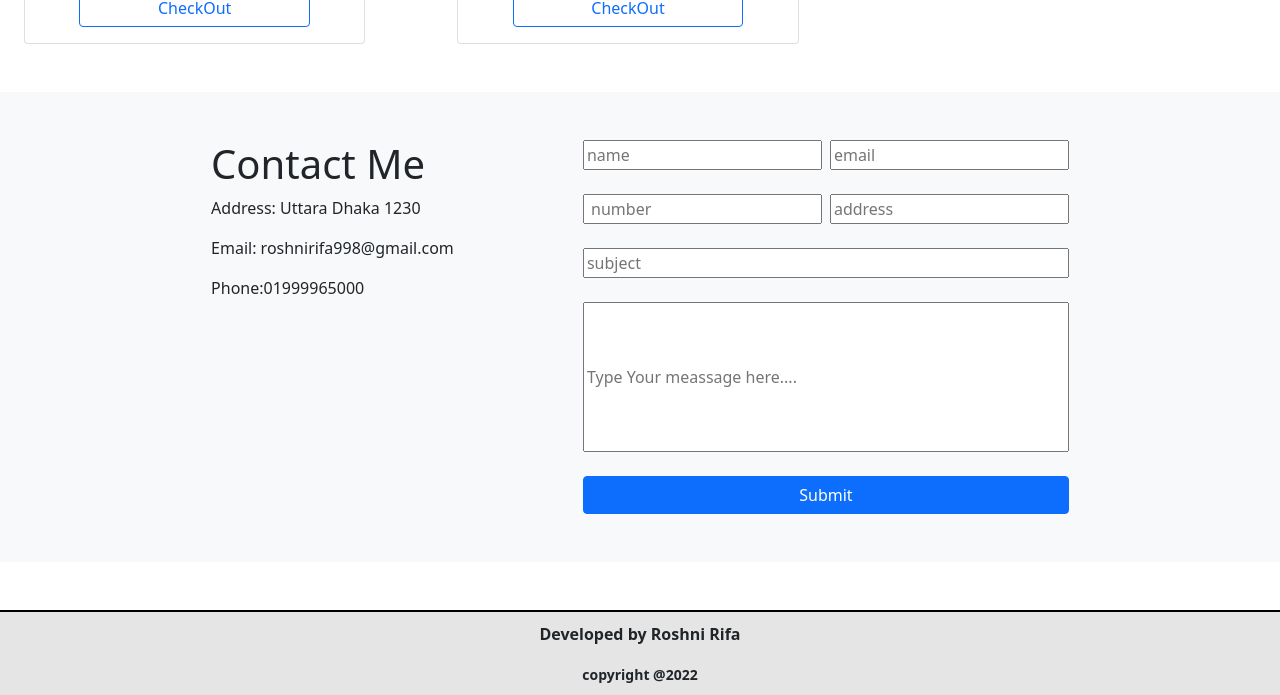
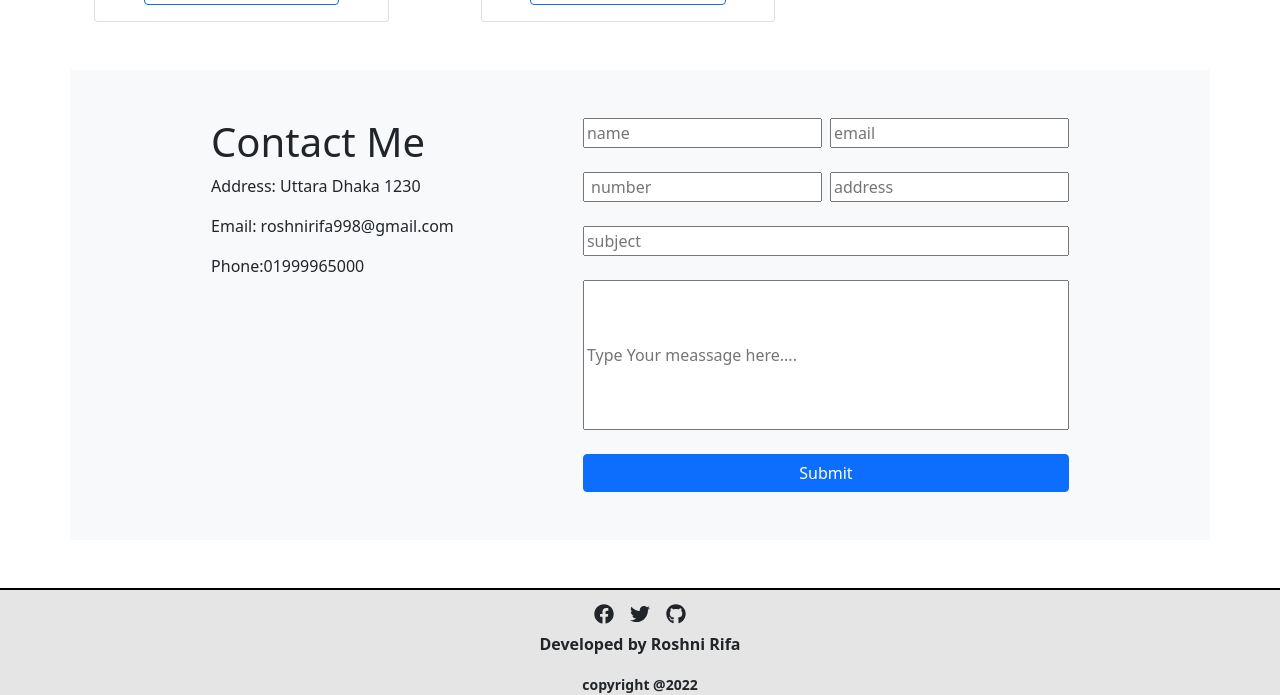
Before and after one commit to roshnirifa/TutorSpree, a React (Create React App) app: page / in a window 1280 px wide. Shown: the part 1570-2265 px from the top of the page. Built offline with nearby package versions, Linux system fonts and the light colour scheme.

Commit message:
fotter icon added

```diff
--- a/package.json
+++ b/package.json
@@ -11,6 +11,7 @@
     "react": "^18.0.0",
     "react-bootstrap": "^2.2.3",
     "react-dom": "^18.0.0",
+    "react-icons": "^4.3.1",
     "react-router-dom": "^6.3.0",
     "react-scripts": "5.0.1",
     "web-vitals": "^2.1.4"
--- a/src/pages/Home/Banner/Banner.js
+++ b/src/pages/Home/Banner/Banner.js
@@ -1,14 +1,14 @@
 import React from 'react';
-import { Carousel } from 'react-bootstrap';
+
 import img from '../Banner/img/Female Teacher during a Math Class.webp'
-import img1 from '../Banner/img/Students Writing on Board.webp'
+
 import './Banner.css'
 
 const Banner = () => {
     return (
 
         <div className='d-flex container mt-5 bg-light'>
-            <div className="welcome  ">
+            <div className="welcome ">
                 <h1 className='title my-5'>Welcome to Tutor<span style={{ color: 'orange' }}>Spree</span></h1>
                 <p>If you’re searching for a Math Tutor who can provide you with the personalized attention you deserve, look no further! I am a knowledgeable private teacher with many years of experience, and have been offering my services as a Math Tutor since 2000 in the greater San Francisco area. I can help unlock your full potential by providing the one-on-one attention you need in order to succeed.</p>
             </div>
--- a/src/pages/Home/Contact/Contact.css
+++ b/src/pages/Home/Contact/Contact.css
@@ -0,0 +1,4 @@
+.contact {
+    padding-left: 70px;
+    padding-right: 70px;
+}
--- a/src/pages/Home/Contact/Contact.js
+++ b/src/pages/Home/Contact/Contact.js
@@ -1,9 +1,10 @@
 import React from 'react';
+import './Contact.css'
 
 const Contact = () => {
     return (
-        <div className=' mt-5 bg-light '>
-            <div className="container d-flex justify-content-evenly mt-5 mb-5">
+        <div className=' mt-5 bg-light contact container '>
+            <div className="d-flex justify-content-evenly mt-5 mb-5">
                 <div className="contact-me pt-5">
                     <h1>Contact Me</h1>
                     <div>
--- a/src/pages/Home/Service/Service.js
+++ b/src/pages/Home/Service/Service.js
@@ -12,7 +12,7 @@ const Service = ({ service }) => {
     return (
         <Row xs={1} md={1} className="g-4 container">
             {Array.from({ length: 1 }).map((_, idx) => (
-                <Col>
+                <Col >
                     <Card>
                         <Card.Img variant="top" src={img} />
                         <Card.Body>
--- a/src/pages/Home/Services/Services.css
+++ b/src/pages/Home/Services/Services.css
@@ -7,7 +7,10 @@
     display: grid;
     grid-template-columns: repeat(3, 1fr);
     grid-gap: 20px;
+    padding-left: 70px;
+    padding-right: 70px;
 }
+
 
 /* make services responsive */
 @media only screen and (max-width:576px) {
--- a/src/pages/Shared/Footer/Footer.js
+++ b/src/pages/Shared/Footer/Footer.js
@@ -1,12 +1,19 @@
 import React from 'react';
 import './Footer.css'
+import { FaFacebook, FaTwitter, FaGithub } from 'react-icons/fa';
 
 const Footer = () => {
     return (
         <div className='footer '>
             <footer className='text-center fw-bold' >
+                <div className="d-flex justify-content-center">
+                    <h5 className='me-3'> <FaFacebook /></h5>
+                    <h5 className='me-3'> <FaTwitter /></h5>
+                    <h5> <FaGithub /></h5>
+                </div>
                 <p>Developed by Roshni Rifa</p>
                 <p ><small>copyright @{(new Date().getFullYear())} </small></p>
+
             </footer>
         </div>
     );
```
Also changed, not shown: 1 other file (tests, documents, lock files or other folders).
